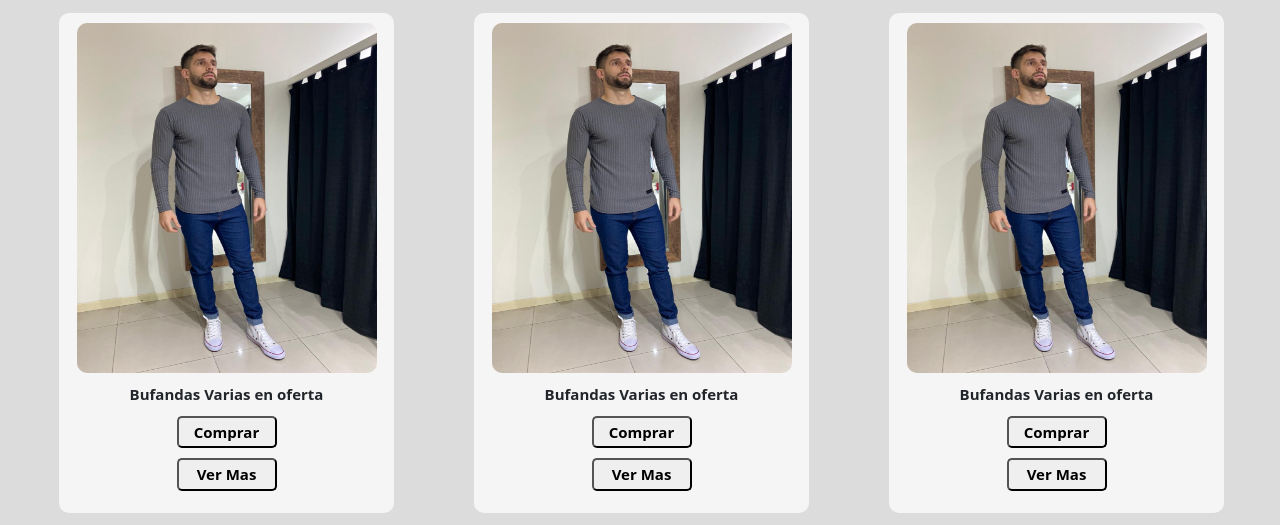
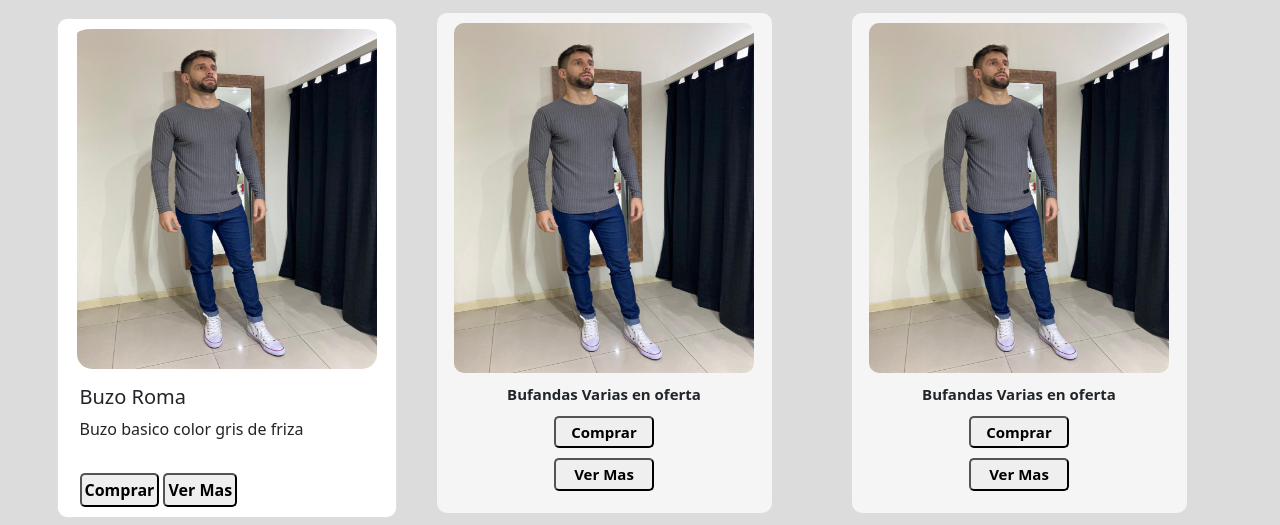
Before and after one commit to AgustinHidalgo/katsujeans-proyecto, a plain HTML site: page html/producto.html in a window 1280 px wide. Shown: the part 222-747 px from the top of the page. Drawn offline with nearby package versions, Linux system fonts and the light colour scheme.

Commit message:
sigo modificando bootstrap

```diff
--- a/css/estilo.css
+++ b/css/estilo.css
@@ -263,7 +263,36 @@ color: lightgray;
     margin-top: 40px;
     margin-bottom: 60px;
 }
+.card{
+    width: 340px ;
+    height: 500px ;
+    border-radius: 10px;
+    margin-top: 10px;
+}
+.card img{
+    width: 300px;
+    height: 350px;
+    margin: 0 auto;
+    padding-top: 10px;
+    border-radius: 15px ;
+}
+.card-body{
+    margin-left: 6px;
+}
+.card-body button{
+    font-weight: bold;
 
+    text-align: center;
+    align-items: center;
+    padding: 3px;
+    border-radius: 5px;
+    margin-bottom: 8px;
+
+}
+.card-link{
+    color: black;
+    text-decoration: none;
+}
 .div__productos{
     background-color: whitesmoke;
     display: flex;
@@ -328,7 +357,6 @@ color: lightgray;
     color: antiquewhite;
     display: inline-block;
     margin: 0 20px;
-
     grid-area: section1;
 
 
@@ -391,6 +419,9 @@ color: lightgray;
 }
 
 
+.accordion-button:not(.collapsed){
+    background-color: gray;
+}
 
 
 
--- a/html/producto.html
+++ b/html/producto.html
@@ -30,7 +30,7 @@
                             <a class="nav-link active" aria-current="page" href="../index.html">Inicio</a>
                         </li>
                         <li class="nav-item dropdown">
-                            <a class="nav-link dropdown-toggle" href="../html/producto.html" id="navbarDropdown" role="button" data-bs-toggle="dropdown" aria-expanded="false">
+                            <a class="nav-link dropdown-toggle" href="#" id="navbarDropdown" role="button" data-bs-toggle="dropdown" aria-expanded="false">
                                 Productos
                             </a>
                             <ul class="dropdown-menu" aria-labelledby="navbarDropdown">
@@ -62,12 +62,19 @@
     </header>
 
     <section class="conteiner-productos">
+        <div class="card">
+            <img src="../imagenes/foto-destacados.jpeg" class="card-img-top" alt="...">
+            <div class="card-body">
+                <h5 class="card-title">Buzo Roma</h5>
+                <p class="card-text">Buzo basico color gris de friza</p>
+            </div>
 
-        <div class="div__productos">
-            <img src="../imagenes/foto-destacados.jpeg" alt="bufandas varias" class="foto-productos">
-            <p>Bufandas Varias en oferta</p>
-            <button> Comprar </button> <button>Ver Mas</button>
+            <div class="card-body">
+                <button><a href="#" class="card-link">Comprar</a></button>
+                <button><a href="#" class="card-link">Ver Mas</a></button>
+            </div>
         </div>
+
         <div class="div__productos">
             <img src="../imagenes/foto-destacados.jpeg" alt="bufandas varias" class="foto-productos">
             <p>Bufandas Varias en oferta</p>
```
Also changed, not shown: html/contactos.html (+1 -1 lines), html/preguntas.html (+1 -1 lines), html/seguimiento.html (+1 -1 lines).
